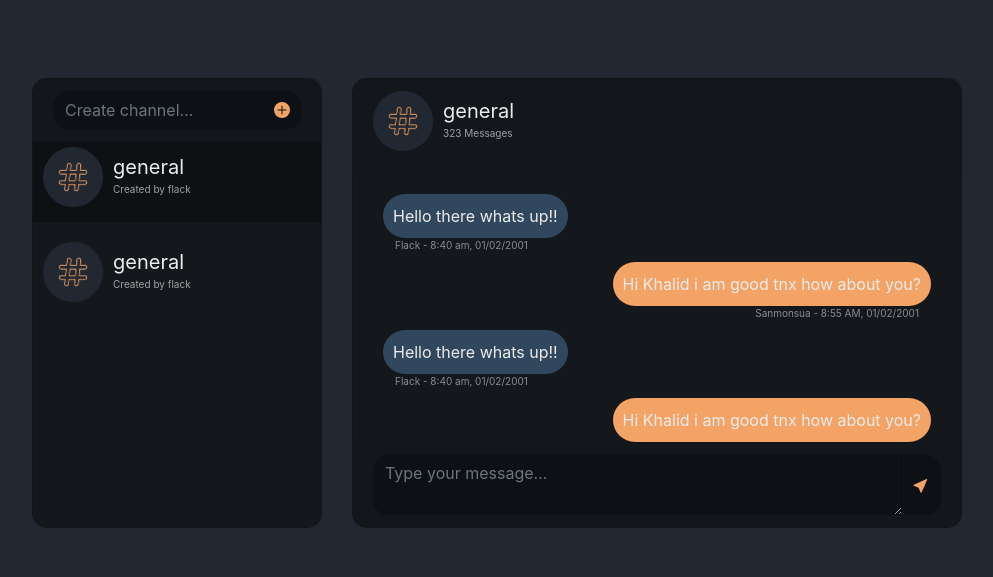
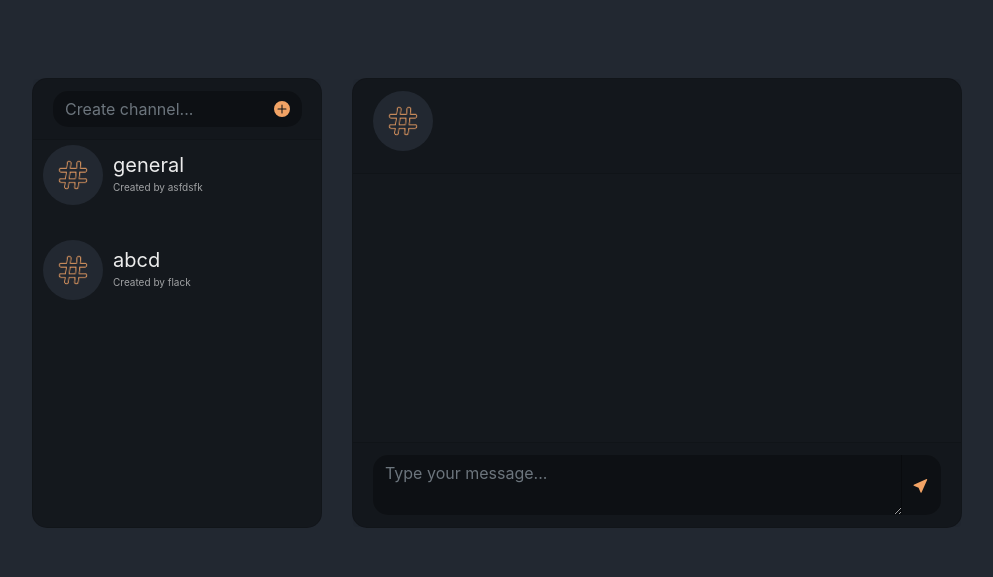
Before and after one commit to Sanmonsua/flack, a Flask app: template templates/index.html in a window 1280 px wide. Shown: the part 72-649 px from the top of the page, without its empty margins (143-1136 px from the left). Run offline with Flask 2, Linux system fonts and the light colour scheme; the template is opened without the code that fills it: most values are stand-ins (such as "Sample title", 1, 10 or a date in 2020); some libraries are stand-ins or nearby versions.

Commit message:
Add handlebars templates for messages and channel

```diff
--- /dev/null
+++ b/static/index.js
@@ -0,0 +1,29 @@
+const msgSendTemplate = Handlebars.compile(document.querySelector('#msg_send').innerHTML);
+const msgReceiveTemplate = Handlebars.compile(document.querySelector('#msg_received').innerHTML);
+const channelTemplate = Handlebars.compile(document.querySelector('#channel').innerHTML);
+
+let channels = []
+let messages = []
+
+document.addEventListener('DOMContentLoaded', () =>{
+  let channel1 = {"name":"general", "creator":"asfdsfk"};
+  let channel2 = {"name":"abcd", "creator":"flack"};
+  channels.push(channel1);
+  channels.push(channel2);
+
+  channels.forEach( c => {
+    console.log(c);
+    const channel = channelTemplate(c);
+    document.querySelector("#channels").innerHTML += channel;
+  });
+
+  document.querySelectorAll(".channel").forEach(c => {
+    c.onclick = function() {
+      console.log(this.name)
+      document.querySelector("#channel-name").innerHTML = this.dataset.name;
+      return false;
+    }
+  });
+
+
+});
--- a/static/master.css
+++ b/static/master.css
@@ -111,7 +111,7 @@ body {
   overflow-y: auto;
 }
 
-.channels li {
+#channels li {
   width: 100% !important;
   padding: 5px 10px;
   margin-bottom: 15px !important;
--- a/templates/index.html
+++ b/templates/index.html
@@ -4,13 +4,51 @@
 <head>
   <meta charset="utf-8">
   <title>Flack - Chatting APP</title>
-  <link href="//maxcdn.bootstrapcdn.com/bootstrap/4.1.1/css/bootstrap.min.css" rel="stylesheet" id="bootstrap-css">
-  <script src="//maxcdn.bootstrapcdn.com/bootstrap/4.1.1/js/bootstrap.min.js"></script>
-  <script src="//cdnjs.cloudflare.com/ajax/libs/jquery/3.2.1/jquery.min.js"></script>
   <link rel="stylesheet" href="https://maxcdn.bootstrapcdn.com/bootstrap/4.0.0/css/bootstrap.min.css" integrity="sha384-Gn5384xqQ1aoWXA+058RXPxPg6fy4IWvTNh0E263XmFcJlSAwiGgFAW/dAiS6JXm" crossorigin="anonymous">
   <link rel="stylesheet" href="{{url_for('static', filename='master.css')}}">
-  <link rel="stylesheet" type="text/css" href="https://cdnjs.cloudflare.com/ajax/libs/malihu-custom-scrollbar-plugin/3.1.5/jquery.mCustomScrollbar.min.css">
-		<script type="text/javascript" src="https://cdnjs.cloudflare.com/ajax/libs/malihu-custom-scrollbar-plugin/3.1.5/jquery.mCustomScrollbar.min.js"></script>
+  <script src="https://cdnjs.cloudflare.com/ajax/libs/handlebars.js/4.0.11/handlebars.min.js"></script>
+
+  <!-- Templates -->
+  <script id="msg_send" type="text/template">
+    <div class="d-flex justify-content-start mb-4">
+      <div class="message-container">
+        {{ message }}
+        <span class="time">{{ username }} - {{ time }}, {{ date }}</span>
+      </div>
+    </div>
+  </script>
+
+  <script id="msg_received" type="text/template">
+    <div class="d-flex justify-content-end mb-4">
+      <div class="message-container-send">
+        {{message}}
+        <span class="time-send">{{username}} - {{time}}, {{date}}</span>
+      </div>
+    </div>
+  </script>
+
+  <script id="channel" type="text/template">
+    {%-raw%}
+    <a style="text-decoration:none;" class="channel" href="" data-name="{{name}}" data-creator="{{creator}}">
+      {%endraw%}
+      <li>
+        <div class="d-flex bd-highlight">
+          <div class="img_cont">
+            <img src="{{url_for('static', filename='channel.png')}}" class="rounded-circle channel_img">
+          </div>
+          {%-raw%}
+          <div class="channel-info">
+            <span>{{name}}</span>
+            <p>Created by {{creator}}</p>
+          </div>
+        </div>
+      </li>
+    </a>
+    {%endraw%}
+
+
+  </script>
+  <script src="{{url_for('static', filename='index.js')}}" charset="utf-8"></script>
 </head>
 
 <body>
@@ -38,29 +76,8 @@
             </div>
           </div>
           <div class="card-body channel-body h-100">
-            <ui class="channels">
-              <li class="active">
-                <div class="d-flex bd-highlight">
-                  <div class="img_cont">
-                    <img src="{{url_for('static', filename='channel.png')}}" class="rounded-circle channel_img">
-                  </div>
-                  <div class="channel-info">
-                    <span>general</span>
-                    <p>Created by flack</p>
-                  </div>
-                </div>
-              </li>
-              <li>
-                <div class="d-flex bd-highlight">
-                  <div class="img_cont">
-                    <img src="{{url_for('static', filename='channel.png')}}" class="rounded-circle channel_img">
-                  </div>
-                  <div class="channel-info">
-                    <span>general</span>
-                    <p>Created by flack</p>
-                  </div>
-                </div>
-              </li>
+            <ui id="channels">
+            </ul>
           </div>
         </div>
       </div>
@@ -73,48 +90,13 @@
                 <img src="{{url_for('static', filename='channel.png')}}" class="rounded-circle channel_img">
               </div>
               <div class="channel-info">
-                <span>general</span>
-                <p>323 Messages</p>
+                <span id="channel-name"></span>
+                <p id="messagesCount"></p>
               </div>
             </div>
           </div>
-          <div class="card-body message-card-body h-100">
-            <div class="d-flex justify-content-start mb-4">
-              <div class="message-container">
-                Hello there whats up!!
-                <span class="time">Flack - 8:40 am, 01/02/2001</span>
-              </div>
-            </div>
-            <div class="d-flex justify-content-end mb-4">
-              <div class="message-container-send">
-                Hi Khalid i am good tnx how about you?
-                <span class="time-send">Sanmonsua - 8:55 AM, 01/02/2001</span>
-              </div>
-            </div>
-            <div class="d-flex justify-content-start mb-4">
-              <div class="message-container">
-                Hello there whats up!!
-                <span class="time">Flack - 8:40 am, 01/02/2001</span>
-              </div>
-            </div>
-            <div class="d-flex justify-content-end mb-4">
-              <div class="message-container-send">
-                Hi Khalid i am good tnx how about you?
-                <span class="time-send">Sanmonsua - 8:55 AM, 01/02/2001</span>
-              </div>
-            </div>
-            <div class="d-flex justify-content-start mb-4">
-              <div class="message-container">
-                Hello there whats up!!
-                <span class="time">Flack - 8:40 am, 01/02/2001</span>
-              </div>
-            </div>
-            <div class="d-flex justify-content-end mb-4">
-              <div class="message-container-send">
-                Hi Khalid i am good tnx how about you?
-                <span class="time-send">Sanmonsua - 8:55 AM, 01/02/2001</span>
-              </div>
-            </div>
+          <div id="chat" class="card-body message-card-body h-100">
+
           </div>
           <div class="card-footer">
             <div class="input-group">
@@ -131,6 +113,7 @@
     </div>
 
   </div>
+
 </body>
 
 </html>
```
